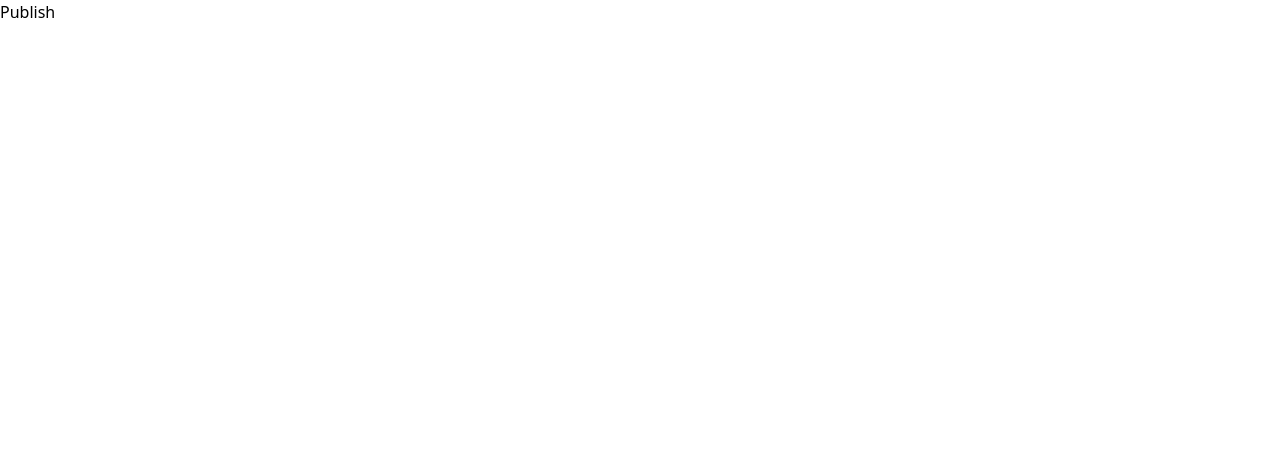
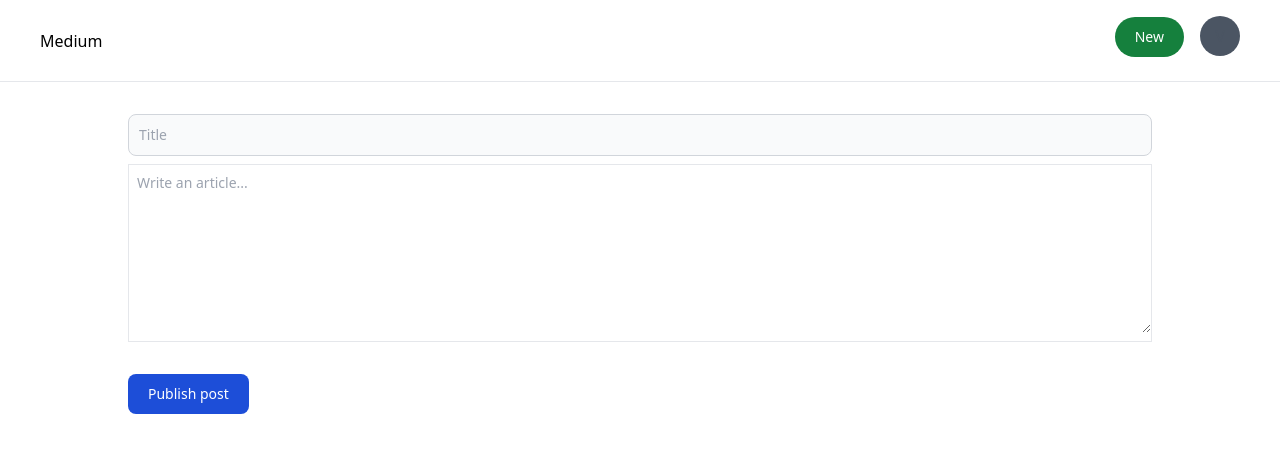
Before and after one commit to vinaybadgujar102/Blogify, a React (Vite) app in the folder frontend/: page /publish in a window 1280 px wide. Shown: the top 452 px of the page. Built offline with nearby package versions, Linux system fonts and the light colour scheme.

Commit message:
add: new create blog, get all blogs, get blog by id, functionality

```diff
--- a/frontend/src/components/Appbar.tsx
+++ b/frontend/src/components/Appbar.tsx
@@ -20,7 +20,7 @@
           </button>
         </Link>
 
-        <Avatar size={"big"} name="harkirat" />
+        <Avatar size={"big"} name="Vinay" />
       </div>
     </div>
   );
--- a/frontend/src/components/BlogCard.tsx
+++ b/frontend/src/components/BlogCard.tsx
@@ -1,3 +1,4 @@
+import { useState } from "react";
 import { Link } from "react-router-dom";
 interface BlogCardProps {
   authorName: string;
@@ -50,11 +51,19 @@
   name: string;
   size?: "small" | "big";
 }) {
+  const [showOptions, setShowOptions] = useState(false);
+  const handleShowOption = () => {
+    setShowOptions((showOptions) => !showOptions);
+  };
   return (
-    <div
+    <>
+      <button
+        id="dropdownAvatarNameButton"
+        data-dropdown-toggle="dropdownAvatarName"
         className={`relative inline-flex items-center justify-center overflow-hidden bg-gray-600 rounded-full ${
           size === "small" ? "w-6 h-6" : "w-10 h-10"
         }`}
+        onClick={handleShowOption}
       >
         <span
           className={`${
@@ -63,6 +72,29 @@
         >
           {name[0]}
         </span>
+      </button>
+      <div
+        id="dropdownAvatarName"
+        className={`absolute z-10 ${
+          showOptions ? "" : "hidden"
+        }  bg-white divide-y divide-gray-100 rounded-lg shadow w-44 dark:bg-gray-700 dark:divide-gray-600`}
+      >
+        <div className="px-4 py-3 text-sm text-gray-900 dark:text-white">
+          <div className="font-medium ">Pro User</div>
+          <div className="truncate">name@flowbite.com</div>
         </div>
+
+        <div className="py-2">
+          <button
+            // onClick={() => {
+            //   localStorage.removeItem("token");
+            // }}
+            className="block px-4 py-2 text-sm text-gray-700 hover:bg-gray-100 dark:hover:bg-gray-600 dark:text-gray-200 dark:hover:text-white"
+          >
+            Sign out
+          </button>
+        </div>
+      </div>
+    </>
   );
 }
--- /dev/null
+++ b/frontend/src/components/BlogSkeleton.tsx
@@ -0,0 +1,31 @@
+import { Circle } from "./BlogCard";
+
+export const BlogSkeleton = () => {
+  return (
+    <div role="status" className="animate-pulse">
+      <div className="p-4 border-b border-slate-200 pb-4 w-screen max-w-screen-md cursor-pointer">
+        <div className="flex">
+          <div className="h-4 w-4 bg-gray-200 rounded-full w-48 mb-4"></div>
+          <div className="h-2 bg-gray-200 rounded-full mb-2.5"></div>
+          <div className="h-2 bg-gray-200 rounded-full mb-2.5"></div>
+          <div className="flex justify-center flex-col pl-2 flex justify-center flex-col">
+            <Circle />
+          </div>
+          <div className="pl-2 font-thin text-slate-500 text-sm flex justify-center flex-col">
+            <div className="h-2 bg-gray-200 rounded-full mb-2.5"></div>
+          </div>
+        </div>
+        <div className="text-xl font-semibold pt-2">
+          <div className="h-2 bg-gray-200 rounded-full mb-2.5"></div>
+        </div>
+        <div className="text-md font-thin">
+          <div className="h-2 bg-gray-200 rounded-full mb-2.5"></div>
+        </div>
+        <div className="text-slate-500 text-sm font-thin pt-4">
+          <div className="h-2 bg-gray-200 rounded-full mb-2.5"></div>
+        </div>
+      </div>
+      <span className="sr-only">Loading...</span>
+    </div>
+  );
+};
--- /dev/null
+++ b/frontend/src/components/Spinner.tsx
@@ -0,0 +1,23 @@
+export const Spinner = () => {
+  return (
+    <div role="status">
+      <svg
+        aria-hidden="true"
+        className="w-8 h-8 text-gray-200 animate-spin dark:text-gray-600 fill-blue-600"
+        viewBox="0 0 100 101"
+        fill="none"
+        xmlns="http://www.w3.org/2000/svg"
+      >
+        <path
+          d="M100 50.5908C100 78.2051 77.6142 100.591 50 100.591C22.3858 100.591 0 78.2051 0 50.5908C0 22.9766 22.3858 0.59082 50 0.59082C77.6142 0.59082 100 22.9766 100 50.5908ZM9.08144 50.5908C9.08144 73.1895 27.4013 91.5094 50 91.5094C72.5987 91.5094 90.9186 73.1895 90.9186 50.5908C90.9186 27.9921 72.5987 9.67226 50 9.67226C27.4013 9.67226 9.08144 27.9921 9.08144 50.5908Z"
+          fill="currentColor"
+        />
+        <path
+          d="M93.9676 39.0409C96.393 38.4038 97.8624 35.9116 97.0079 33.5539C95.2932 28.8227 92.871 24.3692 89.8167 20.348C85.8452 15.1192 80.8826 10.7238 75.2124 7.41289C69.5422 4.10194 63.2754 1.94025 56.7698 1.05124C51.7666 0.367541 46.6976 0.446843 41.7345 1.27873C39.2613 1.69328 37.813 4.19778 38.4501 6.62326C39.0873 9.04874 41.5694 10.4717 44.0505 10.1071C47.8511 9.54855 51.7191 9.52689 55.5402 10.0491C60.8642 10.7766 65.9928 12.5457 70.6331 15.2552C75.2735 17.9648 79.3347 21.5619 82.5849 25.841C84.9175 28.9121 86.7997 32.2913 88.1811 35.8758C89.083 38.2158 91.5421 39.6781 93.9676 39.0409Z"
+          fill="currentFill"
+        />
+      </svg>
+      <span className="sr-only">Loading...</span>
+    </div>
+  );
+};
--- a/frontend/src/pages/Blog.tsx
+++ b/frontend/src/pages/Blog.tsx
@@ -1,5 +1,6 @@
 import Appbar from "../components/Appbar";
 import { FullBlog } from "../components/FullBlog";
+import { Spinner } from "../components/Spinner";
 import { useBlog } from "../hooks";
 import { useParams } from "react-router-dom";
 
@@ -16,7 +17,9 @@
         <Appbar />
 
         <div className="h-screen flex flex-col justify-center">
-          <div className="flex justify-center">loading...</div>
+          <div className="flex justify-center">
+            <Spinner />
+          </div>
         </div>
       </div>
     );
--- a/frontend/src/pages/Blogs.tsx
+++ b/frontend/src/pages/Blogs.tsx
@@ -1,5 +1,6 @@
 import Appbar from "../components/Appbar";
 import { BlogCard } from "../components/BlogCard";
+import { BlogSkeleton } from "../components/BlogSkeleton";
 import { useBlogs } from "../hooks";
 
 const Blogs = () => {
@@ -10,7 +11,12 @@
       <div>
         <Appbar />
         <div className="flex justify-center">
-          <div>loading...</div>
+          <div>
+            <BlogSkeleton />
+            <BlogSkeleton />
+            <BlogSkeleton />
+            <BlogSkeleton />
+          </div>
         </div>
       </div>
     );
--- a/frontend/src/pages/Publish.tsx
+++ b/frontend/src/pages/Publish.tsx
@@ -1,7 +1,84 @@
-import React from "react";
+import axios from "axios";
+import { BACKEND_URL } from "../config";
+import { useNavigate } from "react-router-dom";
+import { ChangeEvent, useState } from "react";
+import Appbar from "../components/Appbar";
 
 const Publish = () => {
-  return <div>Publish</div>;
+  const [title, setTitle] = useState("");
+  const [description, setDescription] = useState("");
+  const navigate = useNavigate();
+
+  return (
+    <div>
+      <Appbar />
+      <div className="flex justify-center w-full pt-8">
+        <div className="max-w-screen-lg w-full">
+          <input
+            onChange={(e) => {
+              setTitle(e.target.value);
+            }}
+            type="text"
+            className="bg-gray-50 border border-gray-300 text-gray-900 text-sm rounded-lg focus:ring-blue-500 focus:border-blue-500 block w-full p-2.5"
+            placeholder="Title"
+          />
+
+          <TextEditor
+            onChange={(e) => {
+              setDescription(e.target.value);
+            }}
+          />
+          <button
+            onClick={async () => {
+              const response = await axios.post(
+                `${BACKEND_URL}/api/v1/blog`,
+                {
+                  title,
+                  content: description,
+                },
+                {
+                  headers: {
+                    Authorization: localStorage.getItem("token"),
+                  },
+                }
+              );
+              navigate(`/blog/${response.data.id}`);
+            }}
+            type="submit"
+            className="mt-4 inline-flex items-center px-5 py-2.5 text-sm font-medium text-center text-white bg-blue-700 rounded-lg focus:ring-4 focus:ring-blue-200 dark:focus:ring-blue-900 hover:bg-blue-800"
+          >
+            Publish post
+          </button>
+        </div>
+      </div>
+    </div>
+  );
 };
 
+function TextEditor({
+  onChange,
+}: {
+  onChange: (e: ChangeEvent<HTMLTextAreaElement>) => void;
+}) {
+  return (
+    <div className="mt-2">
+      <div className="w-full mb-4 ">
+        <div className="flex items-center justify-between border">
+          <div className="my-2 bg-white rounded-b-lg w-full">
+            <label className="sr-only">Publish post</label>
+            <textarea
+              onChange={onChange}
+              id="editor"
+              rows={8}
+              className="focus:outline-none block w-full px-0 text-sm text-gray-800 bg-white border-0 pl-2"
+              placeholder="Write an article..."
+              required
+            />
+          </div>
+        </div>
+      </div>
+    </div>
+  );
+}
+
 export default Publish;
```
Also changed, not shown: 1 other file (tests, documents, lock files or other folders). Lines whose indentation alone changed are shown as unchanged.
